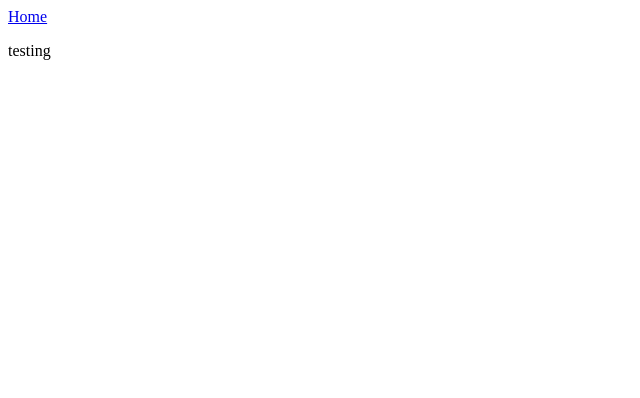
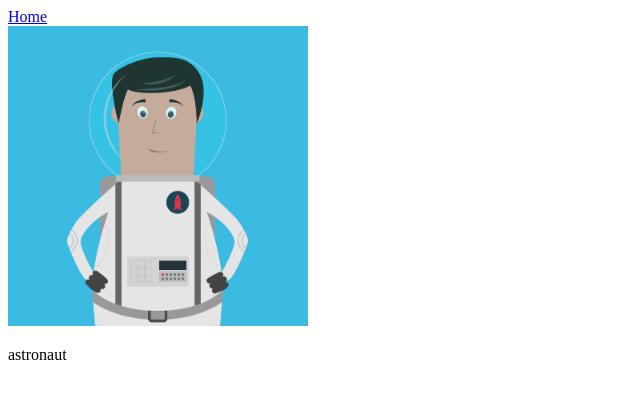
Before and after one commit to markusJsU21/poster-shop, a Vue app: page /SingleItem/1 in a window 1280 px wide. Shown: the top 398 px of the page, without its empty margins (0-640 px from the left). Built offline with nearby package versions, Linux system fonts and the light colour scheme.

Commit message:
Fix images in Home by adding require
Also renders data in SingleItem.vue

```diff
--- a/src/App.vue
+++ b/src/App.vue
@@ -2,7 +2,6 @@
   <div id="app">
     <div id="nav">
       <router-link to="/">Home</router-link>
-      <p>testing</p>
     </div>
     <router-view/>
   </div>
--- a/src/components/item-card.vue
+++ b/src/components/item-card.vue
@@ -1,13 +1,15 @@
 <template>
   <main class="item-card">
-      <img :src="'../assets/char-'+ poster.id + '.png'" alt="poster image" width="50px" height="50px">
+      <img :src="require('../assets/char-'+poster.id+'.png')" alt="poster image" width="100px">
       <p>{{poster.motif}}</p>
+
   </main>
 </template>
 
 <script>
+
 export default {
-  props: ['poster']
+  props:['poster']
 }
 </script>
 
--- a/src/views/SingleItem.vue
+++ b/src/views/SingleItem.vue
@@ -1,12 +1,17 @@
 <template>
   <div class="div">
-
+       <img :src="require('../assets/char-'+poster.id+'.png')" alt="poster image" width="300px">
+      <p>{{poster.motif}}</p>
   </div>
 </template>
 
 <script>
 export default {
-
+    computed:{
+        poster(){
+            return this.$store.state.posters.find(poster => poster.id == this.$route.params.id)
+        }
+    }
 }
 </script>
 
```
